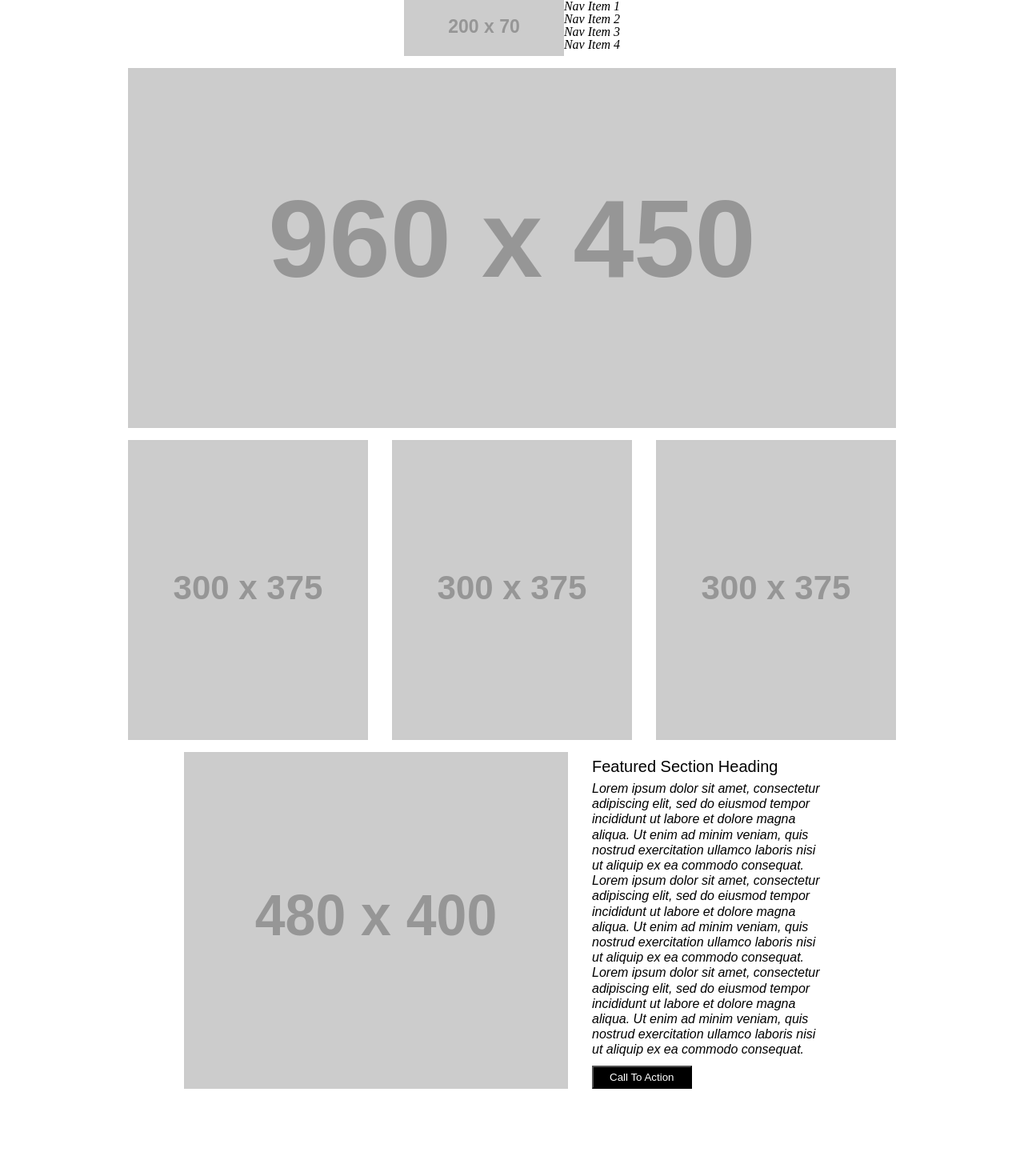
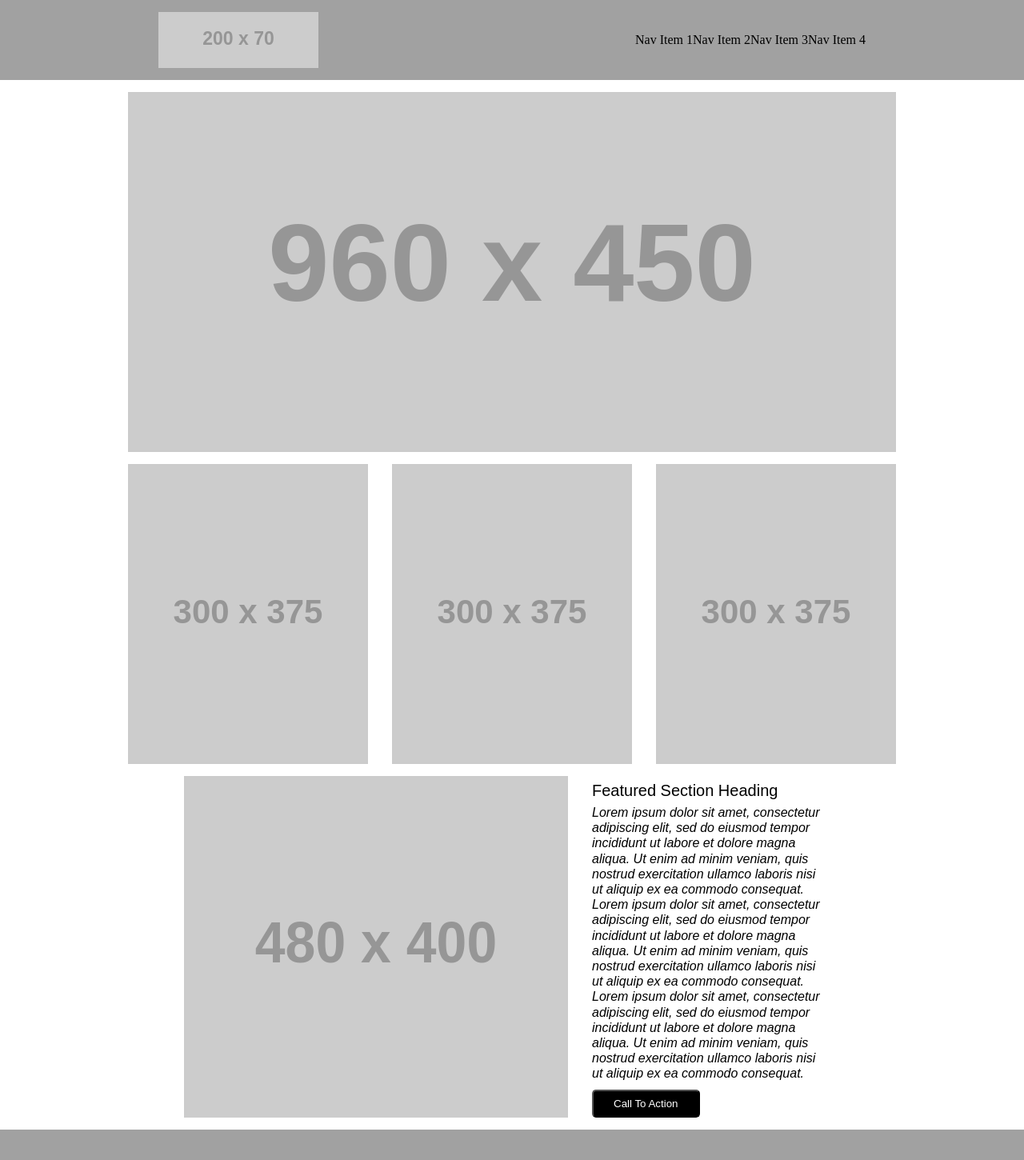
Before and after one commit to abbeymasters/wireframe-exercise, a plain HTML site: page index.html in a window 1280 px wide. Shown: the whole page at 80% size. Before the commit the page ends 1376 px from the top, so only its background shows below. Drawn offline with Linux system fonts and the light colour scheme; placeholder pictures from the web are drawn by us.

Commit message:
everything but nav correct

```diff
--- a/src/style.css
+++ b/src/style.css
@@ -1,10 +1,17 @@
 .header-grid {
     display: flex;
+    flex-wrap: wrap;
     height: 70px;
     width: 100%;
     margin-bottom: 15px;
-    align-content: center;
-    justify-content: center;
+    align-items: center;
+    justify-content: space-around;
+    background: #a1a1a1;
+    height: 100px;
+}
+
+nav {
+    display: flex;
 }
 
 #first-section, #second-section, #third-section {
@@ -35,13 +42,25 @@ h2 {
     line-height: 1.8em;
 }
 
-p {
+#third-section-text p {
     font-style: italic;
 }
 
 #third-section-button {
     margin-top: 10px;
     background: black;
+    border-radius: 5px;
     color: white;
-    padding: 5px 20px;
+    padding: 8px 25px;
+    transition: 0.35s;
 }
+
+#third-section-button:hover {
+    background-color: #a1a1a1;
+    color: white;
+}
+
+footer {
+    background: #a1a1a1;
+    height: 150px;
+}
```
Also changed, not shown: index.html (+1 -0 lines).
